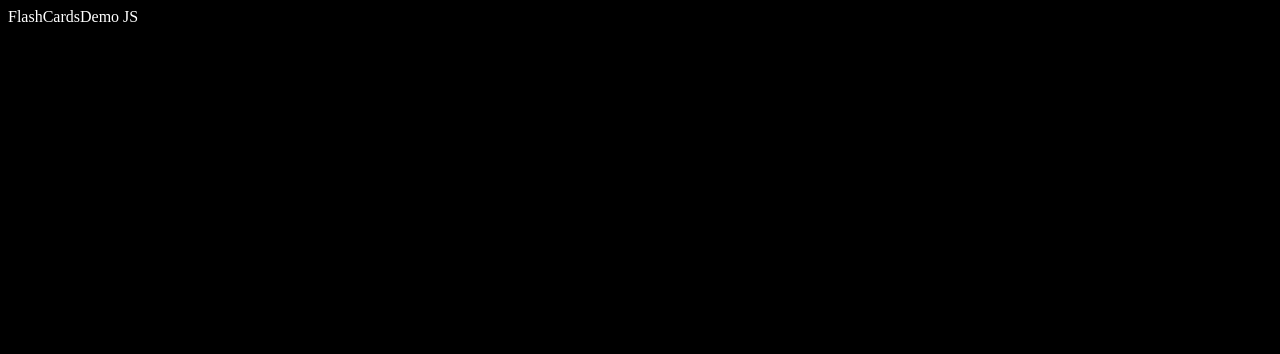
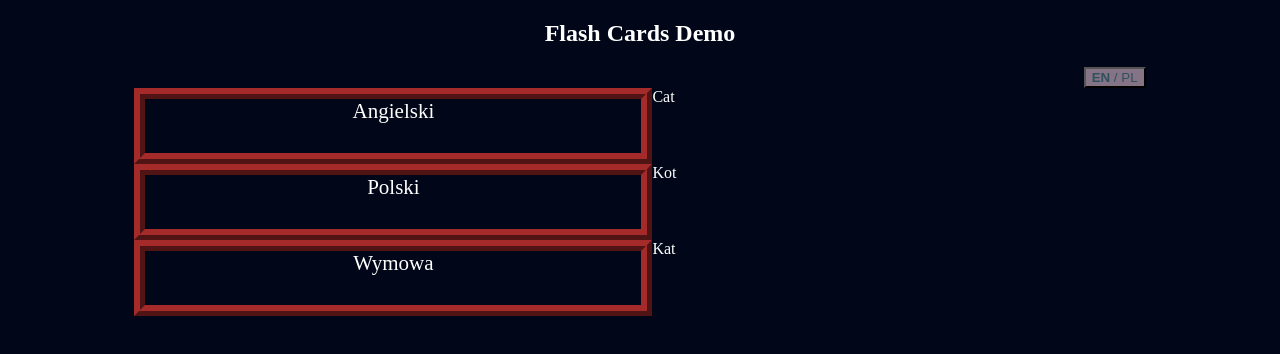
Before and after one commit to sebago1/FlashCardsDemo, a plain HTML site: page index.html in a window 1280 px wide. Drawn offline with Linux system fonts and the light colour scheme.

Commit message:
html and css in progress

```diff
--- a/index.html
+++ b/index.html
@@ -1,15 +1,51 @@
 <!DOCTYPE HTML>
 <html lang="pl">
+
 <head>
 	<meta charset="utf-8" />
 	<meta http-equiv="X-UA-Compatible" content="IE=edge,chrome=1" />
-	<title>Git Starter Test</title>
+	<title>Flash Cards Demo</title>
 	<link href="styles/style.css" rel="stylesheet" type="text/css">
+</head>
 
-</head>
 <body>
+<div class="container">
 
-FlashCardsDemo JS
+	<!------------------------------ TOP ------------------------------>
+	<header>
+		<h2>Flash Cards Demo</h2>
+	</header>
+
+	<div id="div_button_top_right">
+		<button onclick="change_language_button()" id="change_language_button_style">
+			<span id="spEN">EN</span> / <span id="spPL">PL</span></button>
+	</div>
+
+	<!------------------------------ CONTENT ------------------------------>
+	<div class="content">
+		<div class="horizontal_wrap">
+			<div class="tab_all tab_header">Angielski</div>
+			<div class="tab_all tab_body" id="en">Cat</div>
+		</div>
+
+		<div class="clear_float"></div>
+
+		<div class="horizontal_wrap">
+			<div class="tab_all tab_header">Polski</div>
+			<div class="tab_all tab_body" id="pl">Kot</div>
+		</div>
+
+		<div class="clear_float"></div>
+
+		<div class="horizontal_wrap">
+			<div class="tab_all tab_header">Wymowa</div>
+			<div class="tab_all tab_body" id="pron">Kat</div>
+		</div>
+
+		<div class="clear_float"></div>
+	</div>
+
+</div>
 
 <script src="js/main.js"></script>
 </body>
--- a/js/main.js
+++ b/js/main.js
@@ -1 +1 @@
-alert("JS Works!!");
+//alert("JS Works!!");
--- a/styles/style.css
+++ b/styles/style.css
@@ -1,5 +1,71 @@
 body
 {
 	color:white;
-	background-color: black;
+    background-color: #010718;
+    text-align: center;
 }
+
+.container
+{
+    width: 80%;
+    margin-left: auto;
+    margin-right: auto;
+
+}
+
+/*************************** TOP ***************************/
+header
+{
+    text-align: center;
+}
+
+.content
+{
+    text-align: center;
+}
+
+#div_button_top_right
+{
+    text-align: right;
+    margin-top: 10px;
+    width: 100%;
+}
+
+#div_button_top_right button
+{
+    background-color: #857485;
+    color: #305060!important;
+}
+
+#spEN
+{
+    font-weight: bold;
+}
+
+
+
+/*************************** CONTENT ***************************/
+.horizontal_wrap
+{
+    width: 100%;
+}
+
+.clear_float
+{
+    clear: both;
+	width: 1px;
+}
+
+.tab_all
+{
+    float: left;
+}
+
+.tab_header
+{
+    border: 3mm ridge brown;
+    width: 496px;
+    display: inline-block;
+    font-size: 21px;
+    height: 54px;
+}
```
